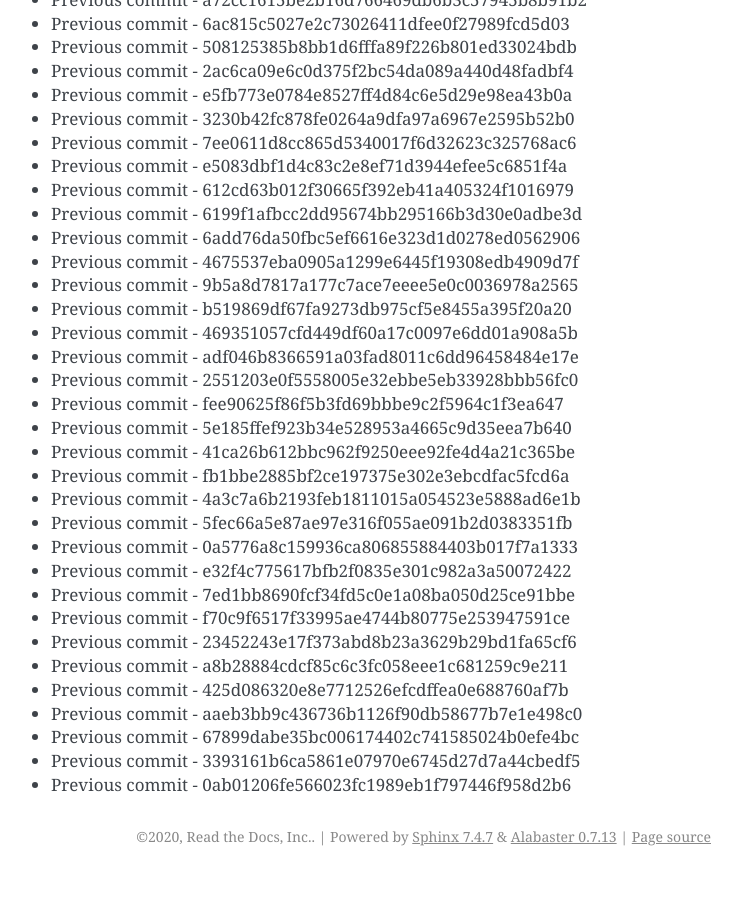
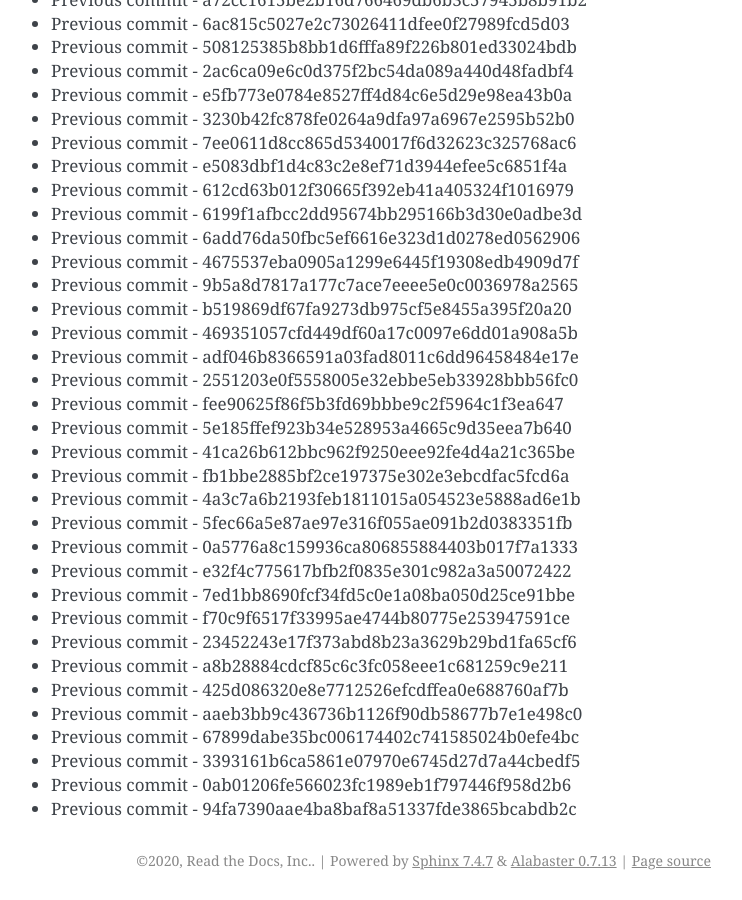
Before and after one commit to readthedocs/rtd-git-stresstest, a Sphinx documentation site: the page built from docs/updates.rst, in a window 1280 px wide and 900 px high, scrolled down 92012 px. Shown: the whole window, without its empty margins (399-1141 px from the left). Built offline with Sphinx 7.4.7, drawn with Linux system fonts in a browser that asks for light colours; before the commit the page ends 92888 px from its top, so only the background shows below that.

Commit message:
Generating commit from previous: 94fa7390aae4ba8baf8a51337fde3865bcabdb2c

```diff
--- a/docs/updates.rst
+++ b/docs/updates.rst
@@ -3898,3 +3898,4 @@ It can be tested for any performance characteristics.
 * Previous commit - 67899dabe35bc006174402c741585024b0efe4bc
 * Previous commit - 3393161b6ca5861e07970e6745d27d7a44cbedf5
 * Previous commit - 0ab01206fe566023fc1989eb1f797446f958d2b6
+* Previous commit - 94fa7390aae4ba8baf8a51337fde3865bcabdb2c
```
